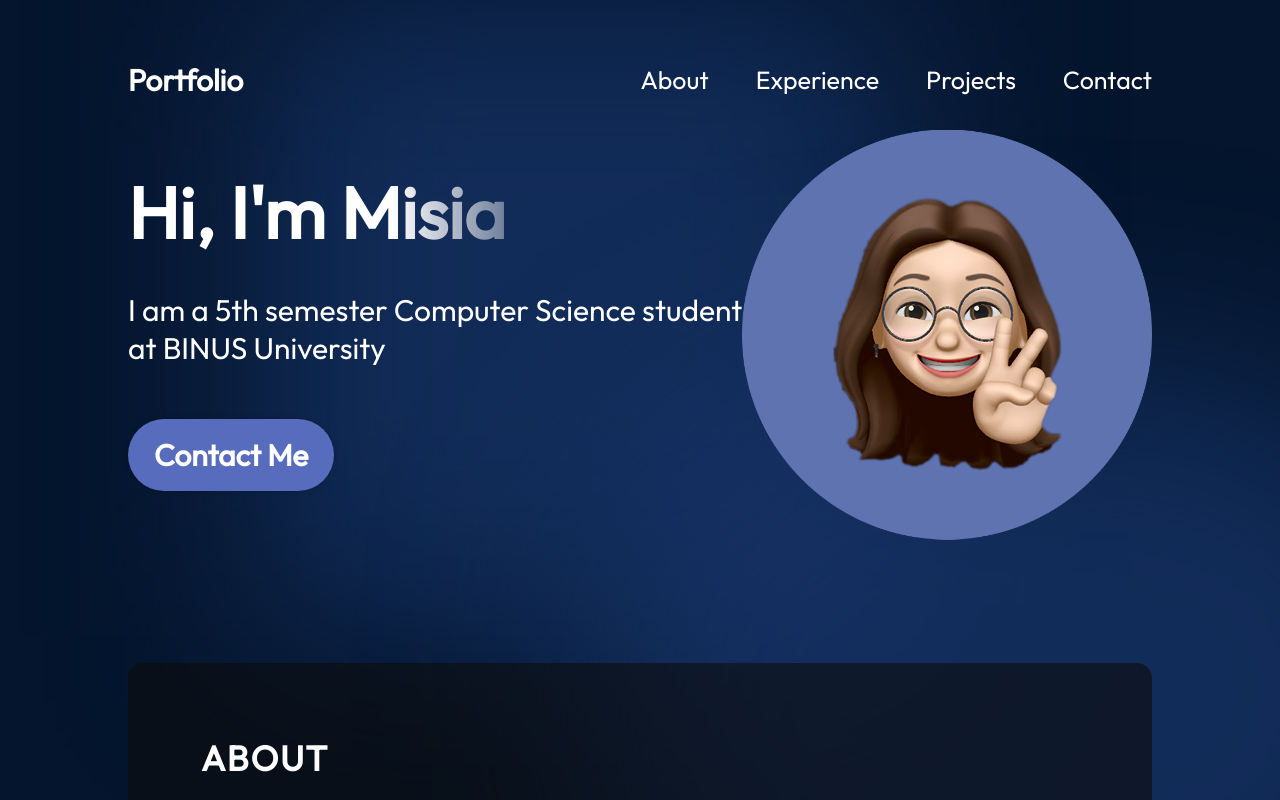
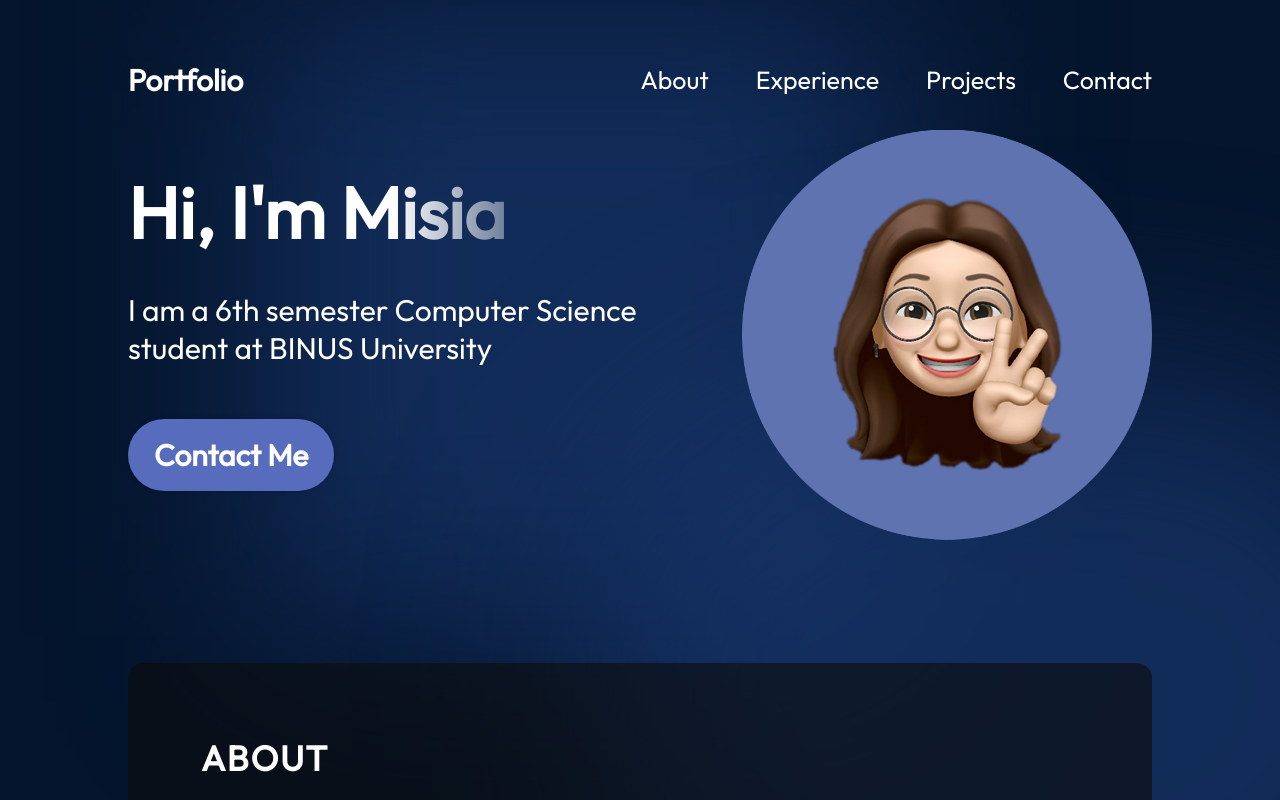
Before and after one commit to misiabdipatra/Portfolio, a React (Vite) app: page / in a window 1280 px wide. Shown: the top 800 px of the page. Built offline with nearby package versions, Linux system fonts and the light colour scheme.

Commit message:
Add files via upload

```diff
--- a/src/components/Hero/Hero.jsx
+++ b/src/components/Hero/Hero.jsx
@@ -18,9 +18,9 @@ export const Hero = () => {
                 <span> {typeEffect} </span>
             </h1>
             <p className={styles.description}>
-                I am a 5th semester Computer Science student at BINUS University
+                I am a 6th semester Computer Science student at BINUS University
             </p>
-            <a href="mailto:misiabdipatra@gmail.com" className={styles.contactBtn}>
+            <a href="https://mail.google.com/mail/?view=cm&fs=1&to=misiabdipatra@gmail.com" target="_blank" className={styles.contactBtn}>
                 Contact Me
             </a>
         </div>
```
